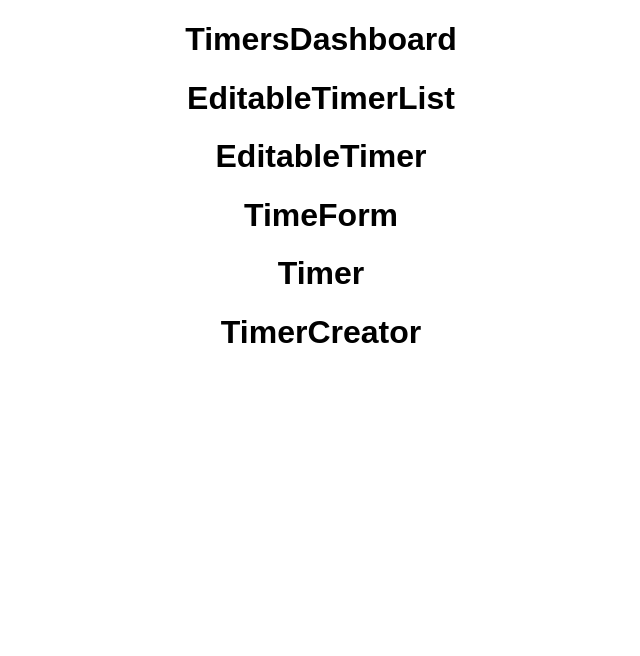
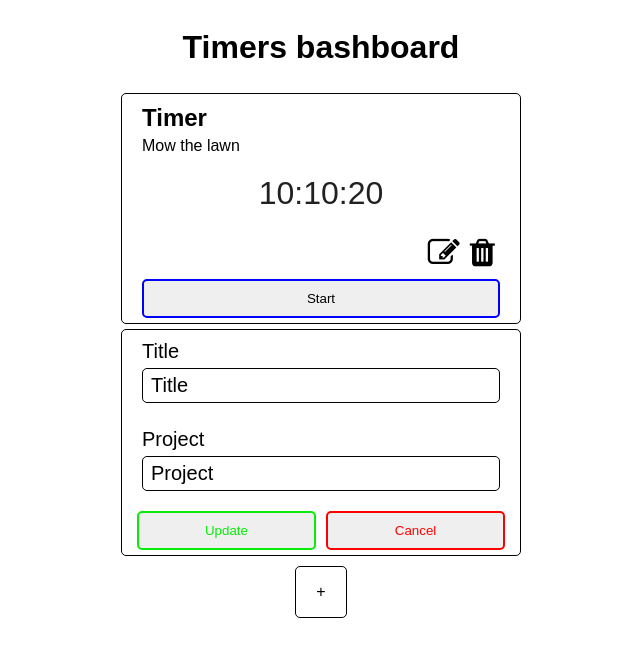
Before and after one commit to MickaelDjak/js.timer, a React (Create React App) app: page / in a window 1280 px wide. Shown: the top 656 px of the page, without its empty margins (319-959 px from the left). Built offline with nearby package versions, Linux system fonts and the light colour scheme.

Commit message:
Static implementation
Styling

```diff
--- a/package.json
+++ b/package.json
@@ -5,6 +5,7 @@
   "keywords": [],
   "main": "src/index.js",
   "dependencies": {
+    "font-awesome": "4.7.0",
     "react": "16.12.0",
     "react-dom": "16.12.0",
     "react-scripts": "3.0.1"
--- a/public/index.html
+++ b/public/index.html
@@ -1,43 +1,21 @@
 <!DOCTYPE html>
 <html lang="en">
-
   <head>
-	<meta charset="utf-8">
-	<meta name="viewport" content="width=device-width, initial-scale=1, shrink-to-fit=no">
-	<meta name="theme-color" content="#000000">
-	<!--
-      manifest.json provides metadata used when your web app is added to the
-      homescreen on Android. See https://developers.google.com/web/fundamentals/engage-and-retain/web-app-manifest/
-    -->
-	<link rel="manifest" href="%PUBLIC_URL%/manifest.json">
-	<link rel="shortcut icon" href="%PUBLIC_URL%/favicon.ico">
-	<!--
-      Notice the use of %PUBLIC_URL% in the tags above.
-      It will be replaced with the URL of the `public` folder during the build.
-      Only files inside the `public` folder can be referenced from the HTML.
-
-      Unlike "/favicon.ico" or "favicon.ico", "%PUBLIC_URL%/favicon.ico" will
-      work correctly both with client-side routing and a non-root public URL.
-      Learn how to configure a non-root public URL by running `npm run build`.
-    -->
+    <meta charset="utf-8" />
+    <meta
+      name="viewport"
+      content="width=device-width, initial-scale=1, shrink-to-fit=no"
+    />
+    <link
+      href="https://stackpath.bootstrapcdn.com/font-awesome/4.7.0/css/font-awesome.min.css"
+      rel="stylesheet"
+      integrity="sha384-wvfXpqpZZVQGK6TAh5PVlGOfQNHSoD2xbE+QkPxCAFlNEevoEH3Sl0sibVcOQVnN"
+      crossorigin="anonymous"
+    />
     <title>React App</title>
   </head>
 
   <body>
-	<noscript>
-		You need to enable JavaScript to run this app.
-	</noscript>
     <div id="root"></div>
-	<!--
-      This HTML file is a template.
-      If you open it directly in the browser, you will see an empty page.
-
-      You can add webfonts, meta tags, or analytics to this file.
-      The build step will place the bundled scripts into the <body> tag.
-
-      To begin the development, run `npm start` or `yarn start`.
-      To create a production bundle, use `npm run build` or `yarn build`.
-    -->
   </body>
-
 </html>
--- a/src/App.js
+++ b/src/App.js
@@ -1,6 +1,5 @@
 import React from "react";
 import TimersDashboard from "./TimersDashboard";
-import "./styles.css";
 
 export default function App() {
   return (
--- a/src/EditableTimer.js
+++ b/src/EditableTimer.js
@@ -1,14 +1,12 @@
 import React from "react";
 import TimeForm from "./TimeForm";
 import Timer from "./Timer";
-import "./styles.css";
 
 export default function EditableTimer() {
   return (
     <div className="EditableTimer ">
-      <h1>EditableTimer </h1>
+      <Timer />
       <TimeForm />
-      <Timer />
     </div>
   );
 }
--- a/src/EditableTimerList.js
+++ b/src/EditableTimerList.js
@@ -1,12 +1,9 @@
 import React from "react";
 import EditableTimer from "./EditableTimer";
-
-import "./styles.css";
 
 export default function EditableTimerList() {
   return (
     <div className="EditableTimerList ">
-      <h1>EditableTimerList </h1>
       <EditableTimer />
     </div>
   );
--- a/src/TimeForm.js
+++ b/src/TimeForm.js
@@ -1,10 +1,41 @@
-import React from "react";
-import "./styles.css";
+import React, { Component } from "react";
 
-export default function TimeForm() {
-  return (
-    <div className="TimeForm ">
-      <h1>TimeForm </h1>
-    </div>
-  );
+export default class TimeForm extends Component {
+  state = {
+    title: "Title",
+    project: "Project"
+  };
+
+  updateInput = event => {
+    this.setState({ [event.target.name]: event.target.value });
+  };
+
+  render() {
+    return (
+      <div className="TimeForm">
+        <label htmlFor="title">Title</label>
+        <input
+          type="text"
+          id="title"
+          placeholder="Your title"
+          name="title"
+          onChange={this.updateInput}
+          value={this.state.title}
+        />
+        <label htmlFor="project">Project</label>
+        <input
+          type="text"
+          id="project"
+          placeholder="Your project"
+          name="project"
+          onChange={this.updateInput}
+          value={this.state.project}
+        />
+        <div>
+          <button className="btn btn-db btn-well">Update</button>
+          <button className="btn btn-db btn-cancel">Cancel</button>
+        </div>
+      </div>
+    );
+  }
 }
--- a/src/Timer.js
+++ b/src/Timer.js
@@ -1,10 +1,18 @@
 import React from "react";
-import "./styles.css";
 
 export default function Timer() {
   return (
-    <div className="Timer ">
-      <h1>Timer </h1>
+    <div className="Timer">
+      <h2>Timer </h2>
+      <p>Mow the lawn</p>
+      <span>10:10:20</span>
+      <div className="control-paned">
+        <i className="fa fa-2x fa-edit" />
+        <i className="fa fa-2x fa-trash" />
+      </div>
+      <div>
+        <button className="btn ">Start</button>
+      </div>
     </div>
   );
 }
--- a/src/TimerCreator.js
+++ b/src/TimerCreator.js
@@ -1,10 +1,9 @@
 import React from "react";
-import "./styles.css";
 
 export default function TimerCreator() {
   return (
     <div className="TimerCreator">
-      <h1>TimerCreator</h1>
+      <span>+</span>
     </div>
   );
 }
--- a/src/TimersDashboard.js
+++ b/src/TimersDashboard.js
@@ -1,12 +1,11 @@
 import React from "react";
 import TimerCreator from "./TimerCreator";
 import EditableTimerList from "./EditableTimerList";
-import "./styles.css";
 
 export default function TimersDashboard() {
   return (
     <div className="TimersDashboard">
-      <h1>TimersDashboard</h1>
+      <h1>Timers bashboard</h1>
       <EditableTimerList />
       <TimerCreator />
     </div>
--- a/src/index.js
+++ b/src/index.js
@@ -1,7 +1,7 @@
 import React from "react";
 import ReactDOM from "react-dom";
-
 import App from "./App";
+import "./styles.css";
 
 const rootElement = document.getElementById("root");
 ReactDOM.render(<App />, rootElement);
--- a/src/styles.css
+++ b/src/styles.css
@@ -1,4 +1,96 @@
-.App {
+.TimersDashboard {
+  display: flex;
+  flex-direction: column;
+  justify-content: center;
+
   font-family: sans-serif;
   text-align: center;
+  width: 400px;
+  margin: auto;
 }
+
+.EditableTimerList {
+  display: flex;
+  flex-direction: column;
+}
+
+.Timer,
+.TimeForm {
+  border: 1px solid black;
+  border-radius: 5px;
+  margin: 5px 0;
+  display: flex;
+  flex-direction: column;
+}
+
+.TimeForm label {
+  align-self: flex-start;
+  margin: 10px 20px 5px;
+  font-size: 1.25em;
+}
+
+.TimeForm input {
+  margin: 0 20px 15px;
+  font-size: 1.25em;
+  border-radius: 5px;
+  border: 1px solid black;
+  padding: 5px 8px;
+}
+
+.Timer h2 {
+  margin: 10px 20px 5px;
+  align-self: flex-start;
+}
+.Timer .control-paned {
+  align-self: flex-end;
+  margin: 0px 20px;
+}
+.Timer .control-paned i {
+  padding: 5px;
+}
+
+.Timer p {
+  margin: 0px 20px;
+  align-self: flex-start;
+}
+
+.Timer span {
+  font-size: 2em;
+  color: #212121;
+  margin: 20px 0;
+}
+
+.TimerCreator {
+  display: flex;
+  flex-direction: column;
+  justify-content: center;
+  align-self: center;
+  border: 1px solid black;
+  border-radius: 5px;
+  margin: 5px 0;
+  padding: 10px;
+  width: 30px;
+  height: 30px;
+}
+
+button.btn {
+  border: 2px blue solid;
+  border-radius: 5px;
+  padding: 10px 20px;
+  margin: 5px;
+  width: 90%;
+}
+
+button.btn-db {
+  width: 45%;
+}
+
+button.btn-well {
+  border-color: rgb(9, 235, 9);
+  color: rgb(9, 235, 9);
+}
+
+button.btn-cancel {
+  border-color: red;
+  color: red;
+}
```
Lines whose indentation alone changed are shown as unchanged.
